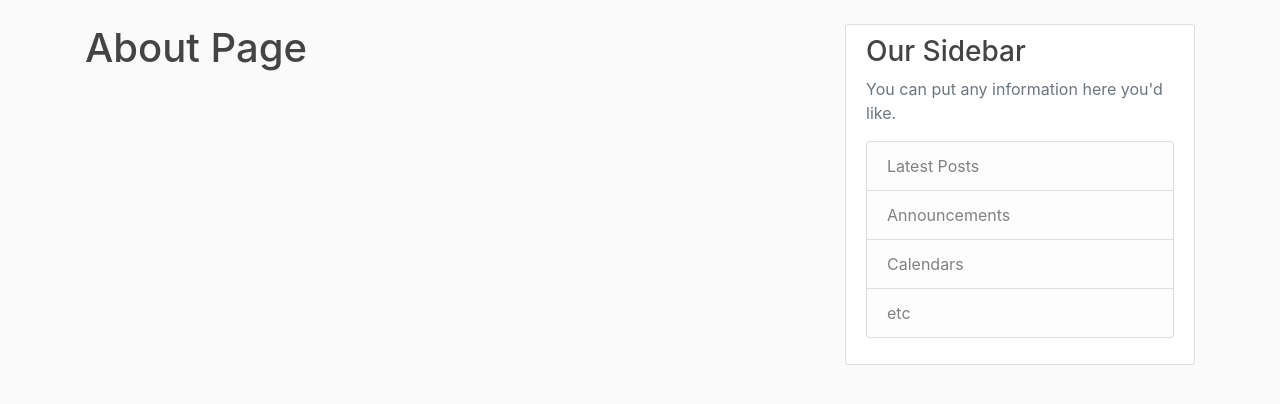
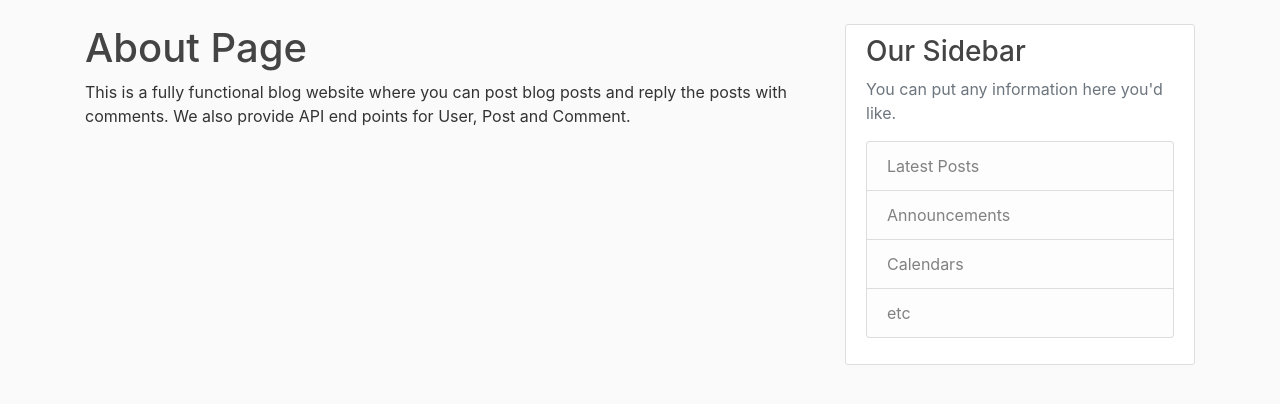
Before and after one commit to dlin99/Django-Blog, a Django app: page /about/ in a window 1280 px wide. Shown: the part 56-460 px from the top of the page. Run offline with Django 3.2, Linux system fonts and the light colour scheme; some libraries are stand-ins or nearby versions.

Commit message:
add little description at about page

```diff
--- a/blog/templates/blog/about.html
+++ b/blog/templates/blog/about.html
@@ -2,4 +2,5 @@
 
 {% block content %}
   <h1>About Page</h1>
+  <p>This is a fully functional blog website where you can post blog posts and reply the posts with comments. We also provide API end points for User, Post and Comment.</p>
 {% endblock content %}
--- a/django_project/curl_test.py
+++ b/django_project/curl_test.py
@@ -32,6 +32,7 @@ curl -X POST -H "Authorization: JWT eyJhbGciOiJIUzI1NiIsInR5cCI6IkpXVCJ9.eyJ1c2V
 """
 
 curl -X POST -d "username=CurlUser&password=q1q3q5q7" http://127.0.0.1:8000/api/auth/token/
+curl -X POST -d "username=CurlUser&password=q1q3q5q7" http://dyclin99.pythonanywhere.com/api/auth/token/
 
 {"token":"eyJ0eXAiOiJKV1QiLCJhbGciOiJIUzI1NiJ9.eyJ1c2VyX2lkIjo5LCJ1c2VybmFtZSI6I
 mNmZTEyMyIsImV4cCI6MTYwODk4ODU4OSwiZW1haWwiOiJjZmUxMjNAZ21haWwuY29tIn0.SBp-RDu_2
```
